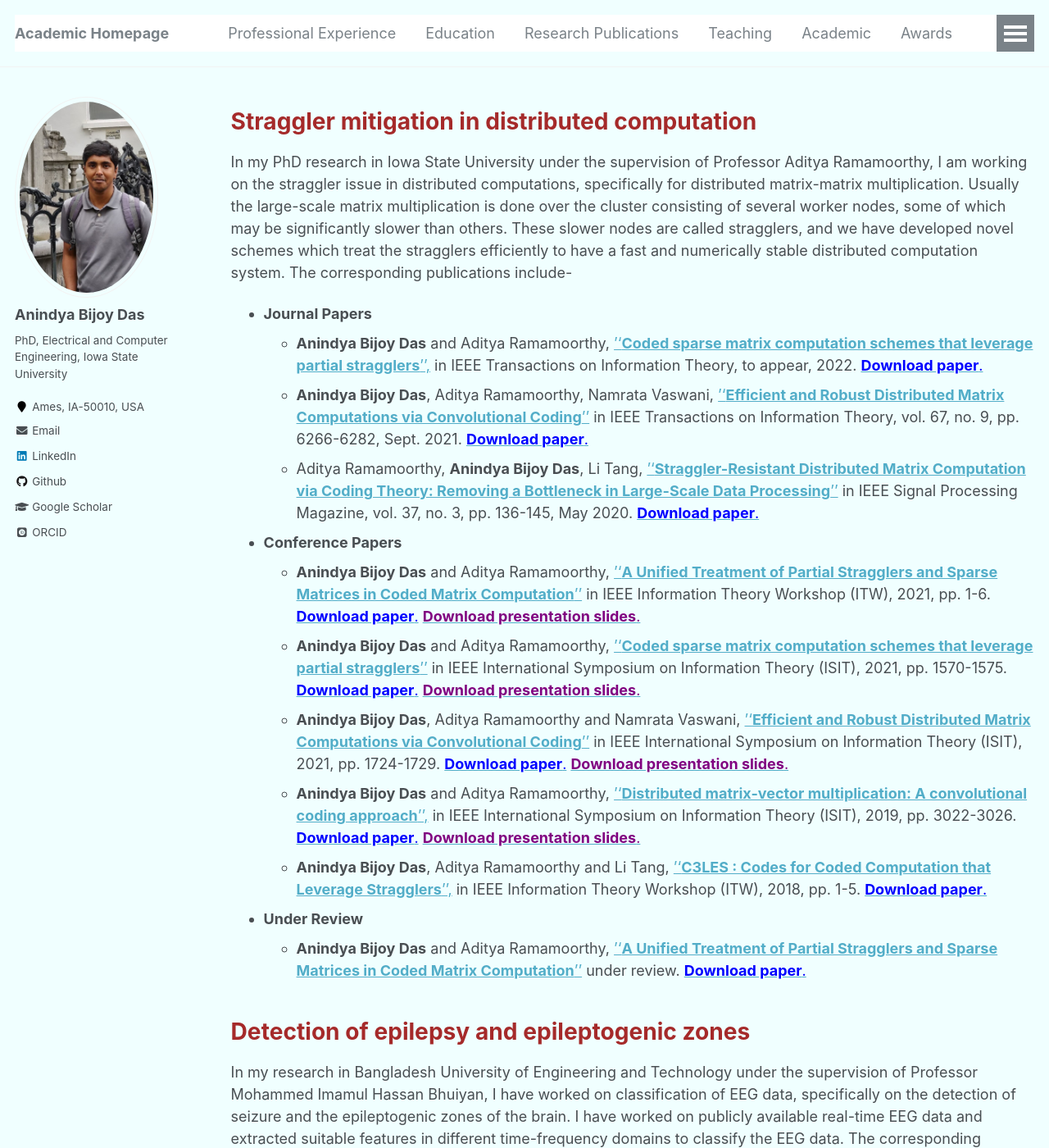
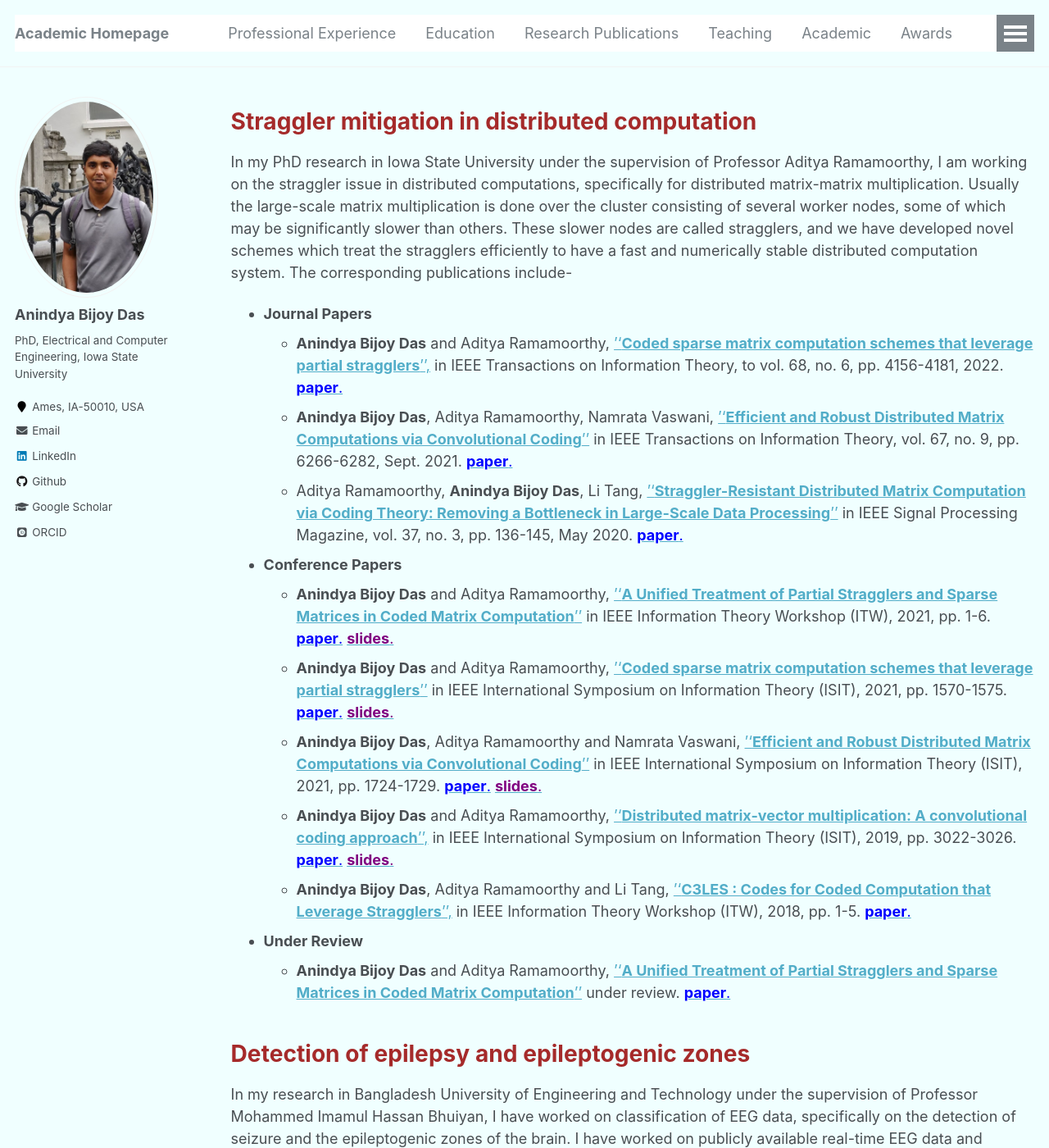
Before and after one commit to anindyabijoydas/portfolio, a Jekyll site: the page built from _pages/research.md, in a window 1280 px wide and 1400 px high. Shown: the whole window at 82% size. Built offline with Jekyll 4.4.1, drawn with Linux system fonts in a browser that asks for light colours; some web fonts are replaced; some of the changed text lies outside the part shown.

Commit message:
Update research.md

```diff
--- a/_pages/research.md
+++ b/_pages/research.md
@@ -17,19 +17,19 @@ redirect_from:
 In my PhD research in Iowa State University under the supervision of Professor Aditya Ramamoorthy, I am working on the straggler issue in distributed computations, specifically for distributed matrix-matrix multiplication. Usually the large-scale matrix multiplication is done over the cluster consisting of several worker nodes, some of which may be significantly slower than others. These slower nodes are called stragglers, and we have developed novel schemes which treat the stragglers efficiently to have a fast and numerically stable distributed computation system. The corresponding publications include-
 
 * **Journal Papers**
-  * **Anindya Bijoy Das** and Aditya Ramamoorthy, [''**Coded sparse matrix computation schemes that leverage partial stragglers**'',](https://ieeexplore.ieee.org/document/9717254) in IEEE Transactions on Information Theory, to appear, 2022. [<span style="color:blue">**Download paper**.</span>](https://www.dropbox.com/s/v9sh9ozqe37afw6/coded_sp.pdf?dl=0) <br />
-   * **Anindya Bijoy Das**, Aditya Ramamoorthy, Namrata Vaswani, [''**Efficient and Robust Distributed Matrix Computations via Convolutional Coding**''](https://ieeexplore.ieee.org/abstract/document/9478901) in IEEE Transactions on Information Theory, vol. 67, no. 9, pp. 6266-6282, Sept. 2021. [<span style="color:blue">**Download paper**.</span>](https://www.dropbox.com/s/jor6hn9lkdba62c/ittrans.pdf?dl=0)
-   * Aditya Ramamoorthy, **Anindya Bijoy Das**, Li Tang, [''**Straggler-Resistant Distributed Matrix Computation via Coding Theory: Removing a Bottleneck in Large-Scale Data Processing**''](https://ieeexplore.ieee.org/abstract/document/9084368) in IEEE Signal Processing Magazine, vol. 37, no. 3, pp. 136-145, May 2020. [<span style="color:blue">**Download paper**.</span>](https://www.dropbox.com/s/48di7uhogpsv49k/spmag.pdf?dl=0)
+  * **Anindya Bijoy Das** and Aditya Ramamoorthy, [''**Coded sparse matrix computation schemes that leverage partial stragglers**'',](https://ieeexplore.ieee.org/document/9717254) in IEEE Transactions on Information Theory, to vol. 68, no. 6, pp. 4156-4181, 2022. [<span style="color:blue">**paper**.</span>](https://www.dropbox.com/s/v9sh9ozqe37afw6/coded_sp.pdf?dl=0) <br />
+   * **Anindya Bijoy Das**, Aditya Ramamoorthy, Namrata Vaswani, [''**Efficient and Robust Distributed Matrix Computations via Convolutional Coding**''](https://ieeexplore.ieee.org/abstract/document/9478901) in IEEE Transactions on Information Theory, vol. 67, no. 9, pp. 6266-6282, Sept. 2021. [<span style="color:blue">**paper**.</span>](https://www.dropbox.com/s/jor6hn9lkdba62c/ittrans.pdf?dl=0)
+   * Aditya Ramamoorthy, **Anindya Bijoy Das**, Li Tang, [''**Straggler-Resistant Distributed Matrix Computation via Coding Theory: Removing a Bottleneck in Large-Scale Data Processing**''](https://ieeexplore.ieee.org/abstract/document/9084368) in IEEE Signal Processing Magazine, vol. 37, no. 3, pp. 136-145, May 2020. [<span style="color:blue">**paper**.</span>](https://www.dropbox.com/s/48di7uhogpsv49k/spmag.pdf?dl=0)
 
 * **Conference Papers**
-   * **Anindya Bijoy Das** and Aditya Ramamoorthy, [''**A Unified Treatment of Partial Stragglers and Sparse Matrices in Coded Matrix Computation**''](https://arxiv.org/abs/2109.12070) in IEEE Information Theory Workshop (ITW), 2021, pp. 1-6. [<span style="color:blue">**Download paper**.</span>](https://www.dropbox.com/s/b8mf72b0jzfo3y4/class.pdf?dl=0) [<span style="color:purple">**Download presentation slides**.</span>](https://www.dropbox.com/s/wowfbn9dnygnp6h/class_presentation.pdf?dl=0)
-   * **Anindya Bijoy Das** and Aditya Ramamoorthy, [''**Coded sparse matrix computation schemes that leverage partial stragglers**''](https://ieeexplore.ieee.org/abstract/document/9518059) in IEEE International Symposium on Information Theory (ISIT), 2021, pp. 1570-1575. [<span style="color:blue">**Download paper**.</span>](https://www.dropbox.com/s/hkz63g3te7zfftr/coded_sparse.pdf?dl=0) [<span style="color:purple">**Download presentation slides**.</span>](https://www.dropbox.com/s/6v6sn0urfh8ique/sparse_presentaion.pdf?dl=0)
-   * **Anindya Bijoy Das**, Aditya Ramamoorthy and Namrata Vaswani, [''**Efficient and Robust Distributed Matrix Computations via Convolutional Coding**''](https://ieeexplore.ieee.org/abstract/document/9518059) in IEEE International Symposium on Information Theory (ISIT), 2021, pp. 1724-1729. [<span style="color:blue">**Download paper**.</span>](https://www.dropbox.com/s/xxfxu4otrqjs9yu/conv_code.pdf?dl=0) [<span style="color:purple">**Download presentation slides**.</span>](https://www.dropbox.com/s/gy828wi4yuf7wrt/ittrans_presentation.pdf?dl=0)
-   * **Anindya Bijoy Das** and Aditya Ramamoorthy, [''**Distributed matrix-vector multiplication: A convolutional coding approach**'',](https://ieeexplore.ieee.org/abstract/document/8849395) in IEEE International Symposium on Information Theory (ISIT),  2019, pp. 3022-3026. [<span style="color:blue">**Download paper**.</span>](https://www.dropbox.com/s/kbtf394dzodxpyv/geometric.pdf?dl=0) [<span style="color:purple">**Download presentation slides**.</span>](https://www.dropbox.com/s/iz9nr165ni95e6b/geometricisit.pdf?dl=0)
-   * **Anindya Bijoy Das**, Aditya Ramamoorthy and Li Tang, [''**C3LES : Codes for Coded Computation that Leverage Stragglers**'',](https://ieeexplore.ieee.org/abstract/document/8613321) in IEEE Information Theory Workshop (ITW), 2018, pp. 1-5. [<span style="color:blue">**Download paper**.</span>](https://www.dropbox.com/s/rc3bd70vovbshnu/cyclic.pdf?dl=0)
+   * **Anindya Bijoy Das** and Aditya Ramamoorthy, [''**A Unified Treatment of Partial Stragglers and Sparse Matrices in Coded Matrix Computation**''](https://arxiv.org/abs/2109.12070) in IEEE Information Theory Workshop (ITW), 2021, pp. 1-6. [<span style="color:blue">**paper**.</span>](https://www.dropbox.com/s/b8mf72b0jzfo3y4/class.pdf?dl=0) [<span style="color:purple">**slides**.</span>](https://www.dropbox.com/s/wowfbn9dnygnp6h/class_presentation.pdf?dl=0)
+   * **Anindya Bijoy Das** and Aditya Ramamoorthy, [''**Coded sparse matrix computation schemes that leverage partial stragglers**''](https://ieeexplore.ieee.org/abstract/document/9518059) in IEEE International Symposium on Information Theory (ISIT), 2021, pp. 1570-1575. [<span style="color:blue">**paper**.</span>](https://www.dropbox.com/s/hkz63g3te7zfftr/coded_sparse.pdf?dl=0) [<span style="color:purple">**slides**.</span>](https://www.dropbox.com/s/6v6sn0urfh8ique/sparse_presentaion.pdf?dl=0)
+   * **Anindya Bijoy Das**, Aditya Ramamoorthy and Namrata Vaswani, [''**Efficient and Robust Distributed Matrix Computations via Convolutional Coding**''](https://ieeexplore.ieee.org/abstract/document/9518059) in IEEE International Symposium on Information Theory (ISIT), 2021, pp. 1724-1729. [<span style="color:blue">**paper**.</span>](https://www.dropbox.com/s/xxfxu4otrqjs9yu/conv_code.pdf?dl=0) [<span style="color:purple">**slides**.</span>](https://www.dropbox.com/s/gy828wi4yuf7wrt/ittrans_presentation.pdf?dl=0)
+   * **Anindya Bijoy Das** and Aditya Ramamoorthy, [''**Distributed matrix-vector multiplication: A convolutional coding approach**'',](https://ieeexplore.ieee.org/abstract/document/8849395) in IEEE International Symposium on Information Theory (ISIT),  2019, pp. 3022-3026. [<span style="color:blue">**paper**.</span>](https://www.dropbox.com/s/kbtf394dzodxpyv/geometric.pdf?dl=0) [<span style="color:purple">**slides**.</span>](https://www.dropbox.com/s/iz9nr165ni95e6b/geometricisit.pdf?dl=0)
+   * **Anindya Bijoy Das**, Aditya Ramamoorthy and Li Tang, [''**C3LES : Codes for Coded Computation that Leverage Stragglers**'',](https://ieeexplore.ieee.org/abstract/document/8613321) in IEEE Information Theory Workshop (ITW), 2018, pp. 1-5. [<span style="color:blue">**paper**.</span>](https://www.dropbox.com/s/rc3bd70vovbshnu/cyclic.pdf?dl=0)
 
 * **Under Review**
-   * **Anindya Bijoy Das** and Aditya Ramamoorthy, [''**A Unified Treatment of Partial Stragglers and Sparse Matrices in Coded Matrix Computation**''](https://arxiv.org/abs/2109.12070) under review. [<span style="color:blue">**Download paper**.</span>](https://www.dropbox.com/s/7f2c76dtqas4k07/jsait.pdf?dl=0)
+   * **Anindya Bijoy Das** and Aditya Ramamoorthy, [''**A Unified Treatment of Partial Stragglers and Sparse Matrices in Coded Matrix Computation**''](https://arxiv.org/abs/2109.12070) under review. [<span style="color:blue">**paper**.</span>](https://www.dropbox.com/s/7f2c76dtqas4k07/jsait.pdf?dl=0)
 <br /> <br />
 
 <span style="color:brown">**Detection of epilepsy and epileptogenic zones**</span>
@@ -37,12 +37,12 @@ In my PhD research in Iowa State University under the supervision of Professor A
 In my research in Bangladesh University of Engineering and Technology under the supervision of Professor Mohammed Imamul Hassan Bhuiyan, I have worked on classification of EEG data, specifically on the detection of seizure and the epileptogenic zones of the brain. I have worked on publicly available real-time EEG data and extracted suitable features in different time-frequency domains to classify the EEG data. The corresponding publications include-
 
 * **Journal Papers**
-   * **Anindya Bijoy Das** and Mohammed Imamul Hassan Bhuiyan, [''**Discrimination and classification of focal and non-focal EEG signals using entropy-based features in the EMD-DWT domain**'',](https://www.sciencedirect.com/science/article/abs/pii/S1746809416300465) in Biomedical Signal Processing and Control, Elsevier, vol. 29, pp. 11-21, 2016. [<span style="color:blue">**Download paper**.</span>](https://www.dropbox.com/s/4efk5c1zl29q6we/bspc2016.pdf?dl=0)
-   * **Anindya Bijoy Das**, Mohammed Imamul Hassan Bhuiyan and S M Shafiul Alam, [''**Classification of EEG signals using normal inverse Gaussian parameters in the dual-tree complex wavelet transform domain for seizure detection**'',](https://link.springer.com/article/10.1007%2Fs11760-014-0736-2) in Signal, Image and Video Processing , Springer, vol. 10, issue 2, pp. 259-266, 2016. [<span style="color:blue">**Download paper**.</span>](https://www.dropbox.com/s/8np8rlffnsqalu9/sivp.pdf?dl=0)
-   * Md. Mosheyur Rahman, Mohammed Imamul Hassan Bhuiyan, and **Anindya Bijoy Das** [''**Classification of focal and non-focal EEG signals in VMD-DWT domain using ensemble stacking**'',](https://www.sciencedirect.com/science/article/abs/pii/S1746809419300126) in Biomedical Signal Processing and Control, Elsevier, vol. 50, pp. 72-82, 2019. [<span style="color:blue">**Download paper**.</span>](https://www.dropbox.com/s/lopr5cq523l9ibw/bspc.pdf?dl=0)
+   * **Anindya Bijoy Das** and Mohammed Imamul Hassan Bhuiyan, [''**Discrimination and classification of focal and non-focal EEG signals using entropy-based features in the EMD-DWT domain**'',](https://www.sciencedirect.com/science/article/abs/pii/S1746809416300465) in Biomedical Signal Processing and Control, Elsevier, vol. 29, pp. 11-21, 2016. [<span style="color:blue">**paper**.</span>](https://www.dropbox.com/s/4efk5c1zl29q6we/bspc2016.pdf?dl=0)
+   * **Anindya Bijoy Das**, Mohammed Imamul Hassan Bhuiyan and S M Shafiul Alam, [''**Classification of EEG signals using normal inverse Gaussian parameters in the dual-tree complex wavelet transform domain for seizure detection**'',](https://link.springer.com/article/10.1007%2Fs11760-014-0736-2) in Signal, Image and Video Processing , Springer, vol. 10, issue 2, pp. 259-266, 2016. [<span style="color:blue">**paper**.</span>](https://www.dropbox.com/s/8np8rlffnsqalu9/sivp.pdf?dl=0)
+   * Md. Mosheyur Rahman, Mohammed Imamul Hassan Bhuiyan, and **Anindya Bijoy Das** [''**Classification of focal and non-focal EEG signals in VMD-DWT domain using ensemble stacking**'',](https://www.sciencedirect.com/science/article/abs/pii/S1746809419300126) in Biomedical Signal Processing and Control, Elsevier, vol. 50, pp. 72-82, 2019. [<span style="color:blue">**paper**.</span>](https://www.dropbox.com/s/lopr5cq523l9ibw/bspc.pdf?dl=0)
 
 * **Conference Papers**
-   * **Anindya Bijoy Das** and Mohammed Imamul Hassan Bhuiyan, [''**Discrimination of focal and non-focal EEG signals using entropy-based features in EEMD and CEEMDAN domains**'',](https://ieeexplore.ieee.org/abstract/document/7853950) in IEEE International Conference on Electrical and Computer Engineering (ICECE), 2016, pp. 435-438. [<span style="color:blue">**Download paper**.</span>](https://www.dropbox.com/s/rucoxx2m2g5ju5e/eemd.pdf?dl=0)
-   * Syed Khairul Bashar, **Anindya Bijoy Das** and Mohammed Imamul Hassan Bhuiyan, [''**Motor imagery movements detection of EEG signals using statistical features in the Dual Tree Complex Wavelet Transform domain**'',](https://ieeexplore.ieee.org/abstract/document/7307506) in IEEE International conference on electrical engineering and information communication technology (ICEEICT), 2015, pp. 1-6. [<span style="color:blue">**Download paper**.</span>](https://www.dropbox.com/s/l8v50v4f3wgszdk/motor.pdf?dl=0)
-   * **Anindya Bijoy Das**, Mohammed Imamul Hassan Bhuiyan and S M Shafiul Alam, [''**A statistical method for automatic detection of seizure and epilepsy in the dual tree complex wavelet transform domain**'',](https://ieeexplore.ieee.org/abstract/document/6850758) in IEEE International Conference on Informatics, Electronics & Vision (ICIEV), 2014, pp. 1-6. [<span style="color:blue">**Download paper**.</span>](https://www.dropbox.com/s/twigw6vft72qhgd/iciev.pdf?dl=0)
-   * **Anindya Bijoy Das**, Mohammed Imamul Hassan Bhuiyan and S M Shafiul Alam, [''**Statistical parameters in the dual tree complex wavelet transform domain for the detection of epilepsy and seizure**'',](https://ieeexplore.ieee.org/abstract/document/6777821) in IEEE International Conference on Electrical Information and Communication Technology (EICT), 2014, pp. 1-6. [<span style="color:blue">**Download paper**.</span>](https://www.dropbox.com/s/patcbs6mqcrlr22/statistical.pdf?dl=0)
+   * **Anindya Bijoy Das** and Mohammed Imamul Hassan Bhuiyan, [''**Discrimination of focal and non-focal EEG signals using entropy-based features in EEMD and CEEMDAN domains**'',](https://ieeexplore.ieee.org/abstract/document/7853950) in IEEE International Conference on Electrical and Computer Engineering (ICECE), 2016, pp. 435-438. [<span style="color:blue">**paper**.</span>](https://www.dropbox.com/s/rucoxx2m2g5ju5e/eemd.pdf?dl=0)
+   * Syed Khairul Bashar, **Anindya Bijoy Das** and Mohammed Imamul Hassan Bhuiyan, [''**Motor imagery movements detection of EEG signals using statistical features in the Dual Tree Complex Wavelet Transform domain**'',](https://ieeexplore.ieee.org/abstract/document/7307506) in IEEE International conference on electrical engineering and information communication technology (ICEEICT), 2015, pp. 1-6. [<span style="color:blue">**paper**.</span>](https://www.dropbox.com/s/l8v50v4f3wgszdk/motor.pdf?dl=0)
+   * **Anindya Bijoy Das**, Mohammed Imamul Hassan Bhuiyan and S M Shafiul Alam, [''**A statistical method for automatic detection of seizure and epilepsy in the dual tree complex wavelet transform domain**'',](https://ieeexplore.ieee.org/abstract/document/6850758) in IEEE International Conference on Informatics, Electronics & Vision (ICIEV), 2014, pp. 1-6. [<span style="color:blue">**paper**.</span>](https://www.dropbox.com/s/twigw6vft72qhgd/iciev.pdf?dl=0)
+   * **Anindya Bijoy Das**, Mohammed Imamul Hassan Bhuiyan and S M Shafiul Alam, [''**Statistical parameters in the dual tree complex wavelet transform domain for the detection of epilepsy and seizure**'',](https://ieeexplore.ieee.org/abstract/document/6777821) in IEEE International Conference on Electrical Information and Communication Technology (EICT), 2014, pp. 1-6. [<span style="color:blue">**paper**.</span>](https://www.dropbox.com/s/patcbs6mqcrlr22/statistical.pdf?dl=0)
```
